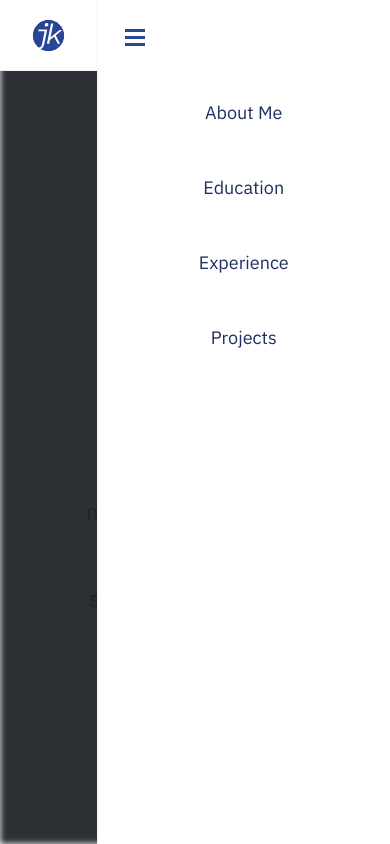
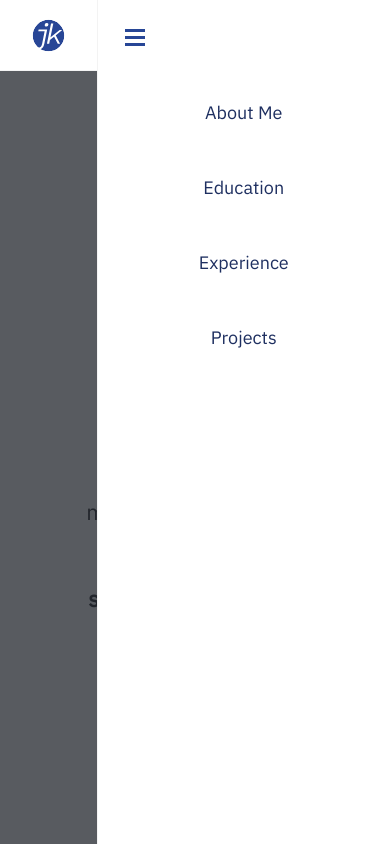
Before and after one commit to justinkonecny/website, a React (Create React App) app: page / in a window 390 px wide. Both pictures are taken after a click on the button 352 px from the left and 35 px from the top of the page. Shown: the top 844 px of the page. Built offline with nearby package versions, Linux system fonts and the light colour scheme.

Commit message:
Fix bugs

```diff
--- a/src/components/NavBar.js
+++ b/src/components/NavBar.js
@@ -13,6 +13,7 @@ class NavBar extends Component {
     constructor(props) {
         super(props);
         this.updateMenuState = this.updateMenuState.bind(this);
+        this.scrollToTop = this.scrollToTop.bind(this);
         this.state = {
             showMenu: false
         };
@@ -22,6 +23,7 @@ class NavBar extends Component {
      * Scrolls to the top of the page.
      */
     scrollToTop() {
+        this.setState({showMenu: false});
         window.scrollTo({top: 0, behavior: 'smooth'});
     }
 
@@ -41,14 +43,14 @@ class NavBar extends Component {
     getMenu() {
         return (
             <div>
-                <div className={this.state.showMenu ? 'blur' : 'menu-hidden'}/>
+                <div className={this.state.showMenu ? 'blur' : 'menu-hidden'} onClick={this.updateMenuState}/>
                 <div className={this.props.display && this.state.showMenu ? 'menu-container' : 'menu-container hide-left'}>
                     <div className={'menu-btn-container'}>
                         <button onClick={this.updateMenuState} className={this.state.showMenu ? 'menu-expanded' : 'menu-hidden'}>
                             <img className={'menu'} src={menu} alt={'menu'}/>
                         </button>
                     </div>
-                    <div className={'nav-left nav-left-mobile'}>
+                    <div className={'nav-left nav-left-mobile'} onClick={this.updateMenuState}>
                         {this.props.linksLeft}
                     </div>
                 </div>
--- a/src/css/NavBar.css
+++ b/src/css/NavBar.css
@@ -134,9 +134,8 @@
     position: fixed;
     width: 100vw;
     height: 100vh;
-    opacity: 0.95;
-    filter: blur(3px);
-
+    opacity: 0.75;
+    /*filter: blur(3px);*/
     transition-timing-function: ease-in-out;
     transition-duration: 200ms;
 }
```
